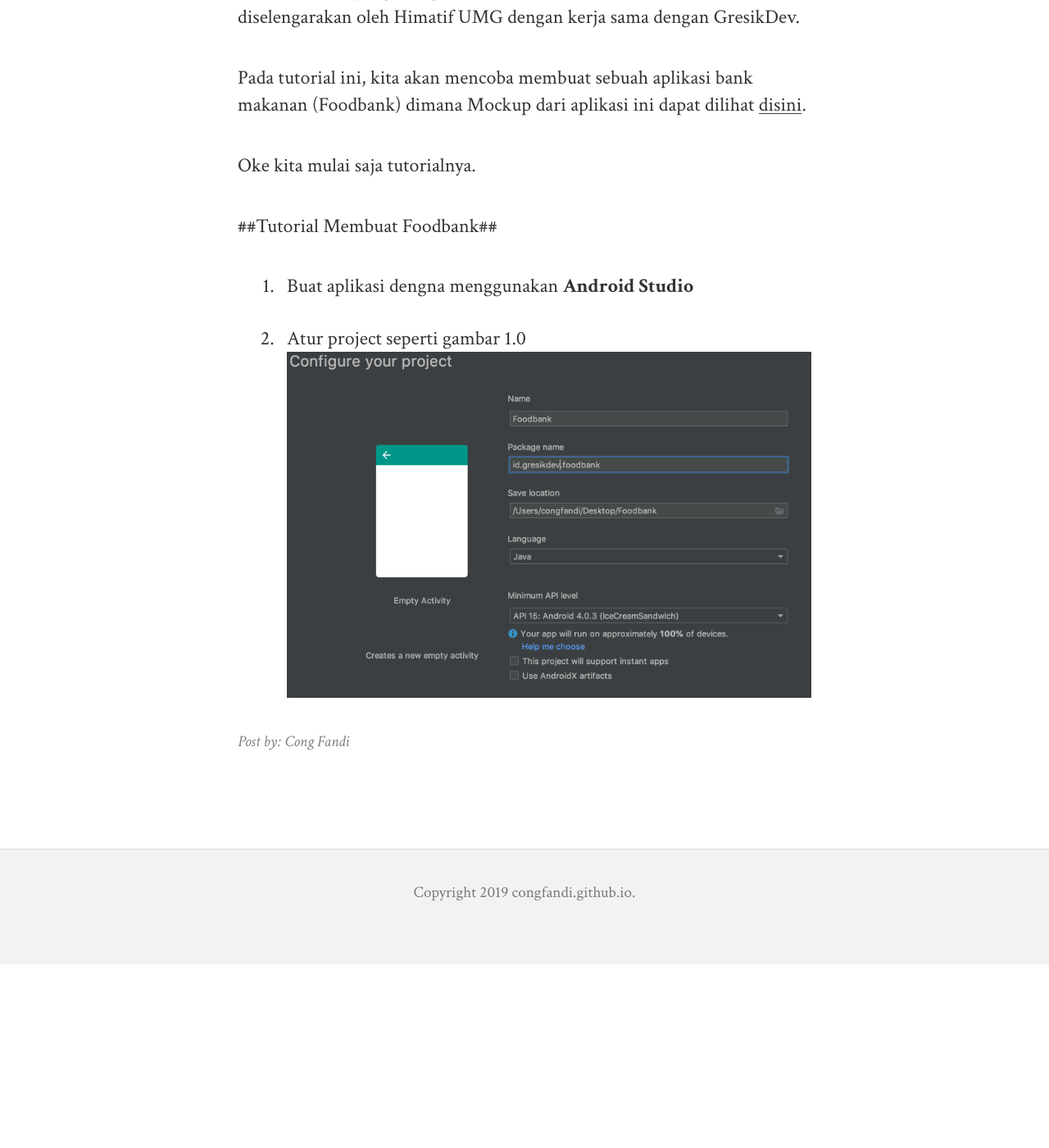
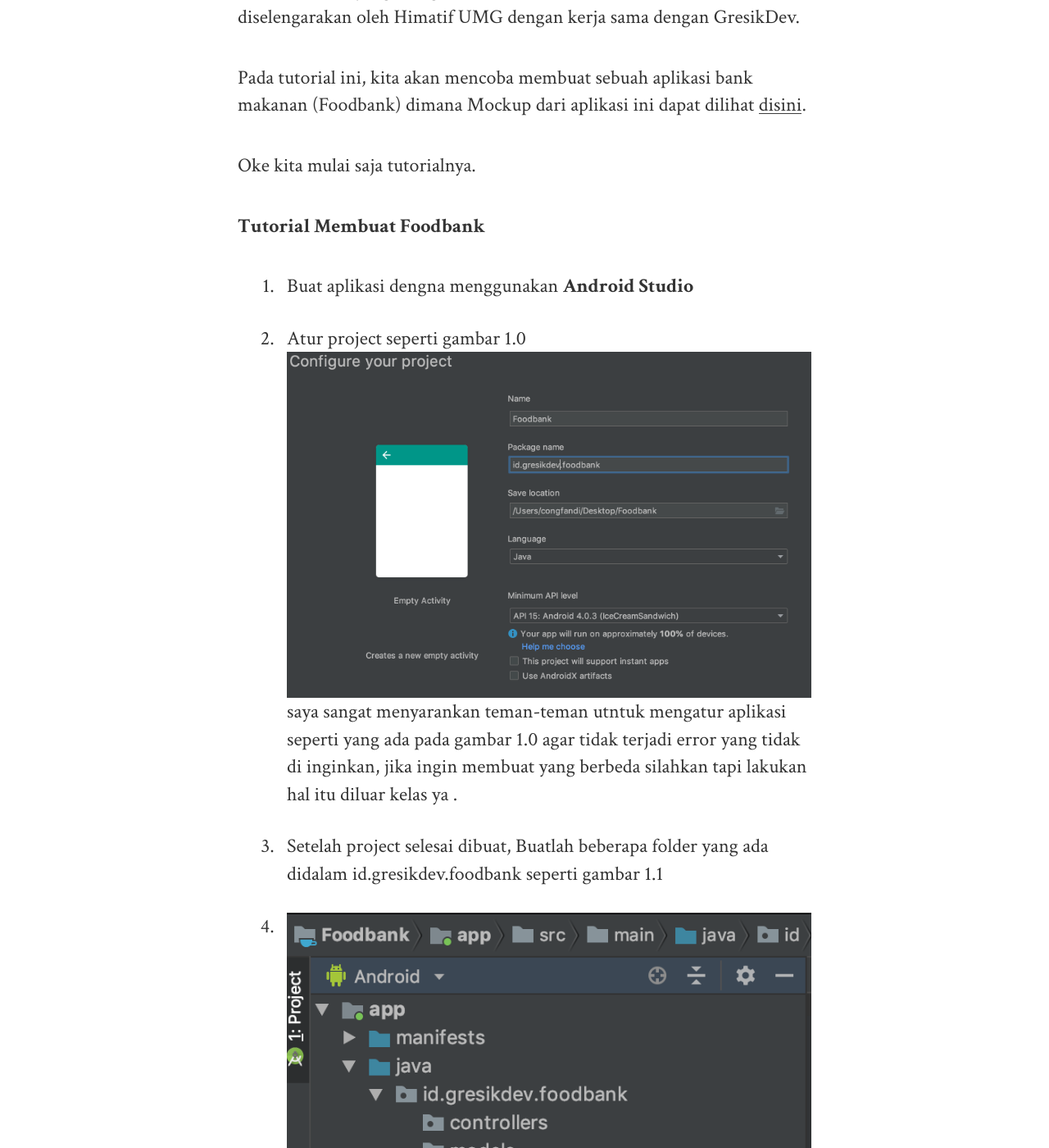
Before and after one commit to congfandi/congfandi.github.io, a Jekyll site: the page built from _posts/2019-03-26-membuat-aplikasi-foodbank-part-1.md, in a window 1280 px wide and 1400 px high, scrolled down 487 px. Shown: the whole window at 82% size. Built offline with Jekyll 4.4.1, drawn with Linux system fonts in a browser that asks for light colours; nearby versions of some CDN libraries; before the commit the page ends 1663 px from its top, so only the background shows below that.

Commit message:
adding image 2

```diff
--- a/_posts/2019-03-26-membuat-aplikasi-foodbank-part-1.md
+++ b/_posts/2019-03-26-membuat-aplikasi-foodbank-part-1.md
@@ -6,7 +6,10 @@
 
 Oke kita mulai saja tutorialnya.
 
-##Tutorial Membuat Foodbank##
+**Tutorial Membuat Foodbank**
 1. Buat aplikasi dengna menggunakan **Android Studio**
 2. Atur project seperti gambar 1.0
    ![Gambar 1.0](/../img/foodbank1/gambar1.png)
+   saya sangat menyarankan teman-teman utntuk mengatur aplikasi seperti yang ada pada gambar 1.0 agar tidak terjadi error yang tidak di inginkan, jika ingin membuat yang berbeda silahkan tapi lakukan hal itu diluar kelas ya .
+3. Setelah project selesai dibuat, Buatlah beberapa folder yang ada didalam id.gresikdev.foodbank seperti gambar 1.1
+4. ![gambar 1.1](/../img/foodbank1/gambar2.png)
```
Also changed, not shown: img/foodbank1/gambar2.png (added), 2 other files.
